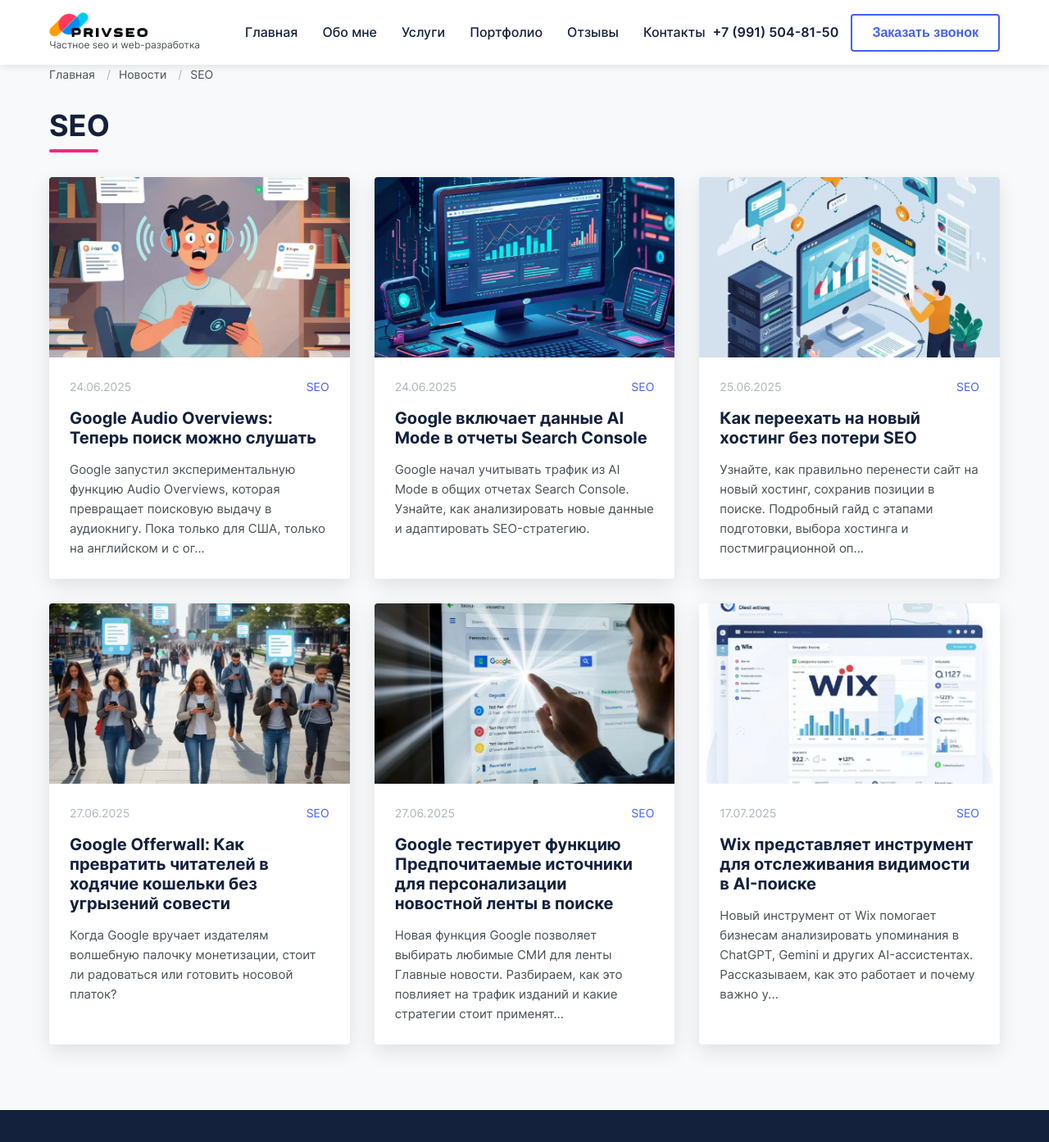
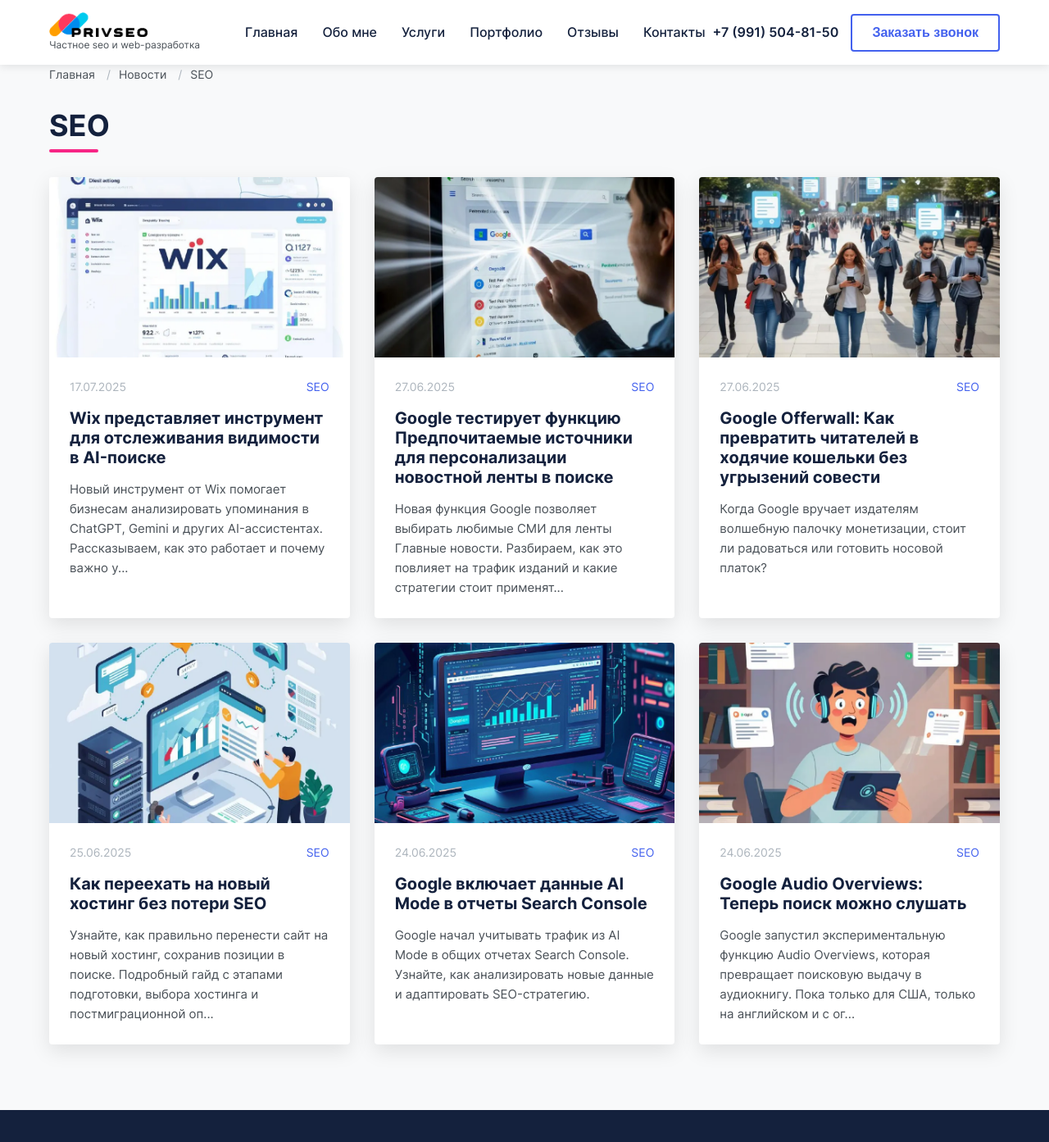
Before and after one commit to PrivateSeo/privateseo.github.io, a Jekyll site: the page built from _categories/seo.md, in a window 1280 px wide and 1400 px high. Shown: the top 1393 px of the window at 82% size. Built offline with Jekyll 4.4.1, drawn with Linux system fonts in a browser that asks for light colours.

Commit message:
сортировка в новостях и категориях

```diff
--- a/_layouts/category.html
+++ b/_layouts/category.html
@@ -21,7 +21,7 @@
     <h1 class="page-title">{{ site.data.categories[page.category] }}</h1>
 
     <div class="news-grid">
-      {% assign category_posts = site.posts | where: "category", page.category | reverse %}
+      {% assign category_posts = site.posts | where: "category", page.category %}
       {% for post in category_posts %}
         <article class="news-card">
           <a href="{{ post.url }}" class="news-card__link">
--- a/news/index.html
+++ b/news/index.html
@@ -9,7 +9,7 @@
     <h1 class="page-title">Новости</h1>
 
     <div class="news-grid">
-      {% assign news_posts = site.posts | where: "layout", "news" | reverse %}
+      {% assign news_posts = site.posts | where: "layout", "news" %}
       {% for post in news_posts %}
         <article class="news-card">
           <a href="{{ post.url }}" class="news-card__link">
```
